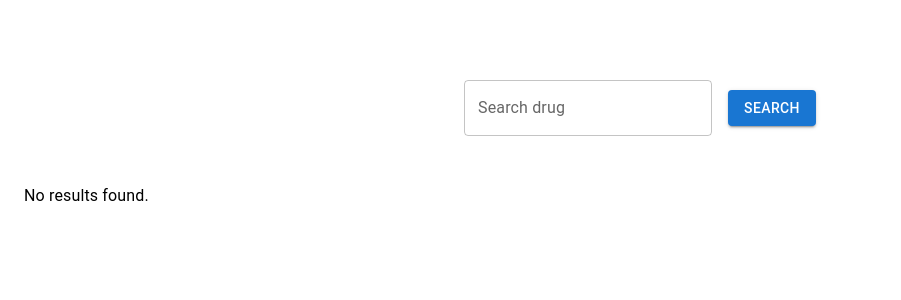
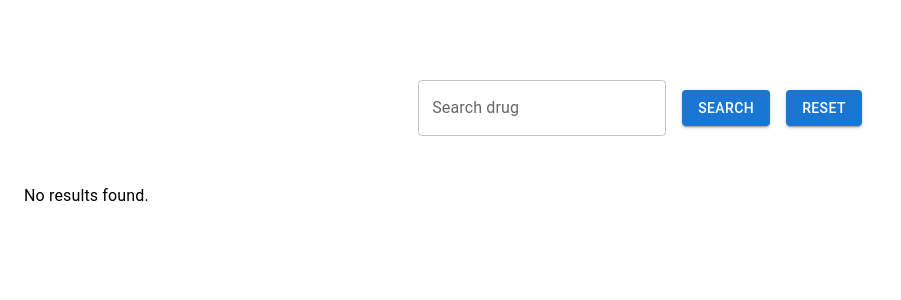
Before and after one commit to MariaRipley/openFDA-project, a React (Vite) app in the folder openfda-search/: page / in a window 1280 px wide. Shown: the top 300 px of the page, without its empty margins (0-901 px from the left). Built offline with nearby package versions, Linux system fonts and the light colour scheme.

Commit message:
Add reset button to Search bar

```diff
--- a/openfda-search/src/components/SearchBar.jsx
+++ b/openfda-search/src/components/SearchBar.jsx
@@ -1,11 +1,18 @@
 import { Box, TextField, Button } from '@mui/material';
-import { useState } from 'react';
+import { useContext, useState } from 'react';
+import { SearchContext } from '../context/SearchContext';
 
 function SearchBar({ onSearch }) {
 	const [query, setQuery] = useState('');
+	const { setSearchResults } = useContext(SearchContext);
 
 	const handleSearch = () => {
 		onSearch(query);
+	};
+
+	const handleReset = () => {
+		setQuery('');
+		setSearchResults([]);
 	};
 
 	return (
@@ -18,9 +25,12 @@ function SearchBar({ onSearch }) {
 			mt={10}
 			width='100%'
 		>
-			<TextField label='Search drug' onChange={(e) => setQuery(e.target.value)} />
+			<TextField label='Search drug' value={query} onChange={(e) => setQuery(e.target.value)} />
 			<Button variant='contained' onClick={handleSearch}>
 				Search
+			</Button>
+			<Button variant='contained' onClick={handleReset}>
+				Reset
 			</Button>
 		</Box>
 	);
```
